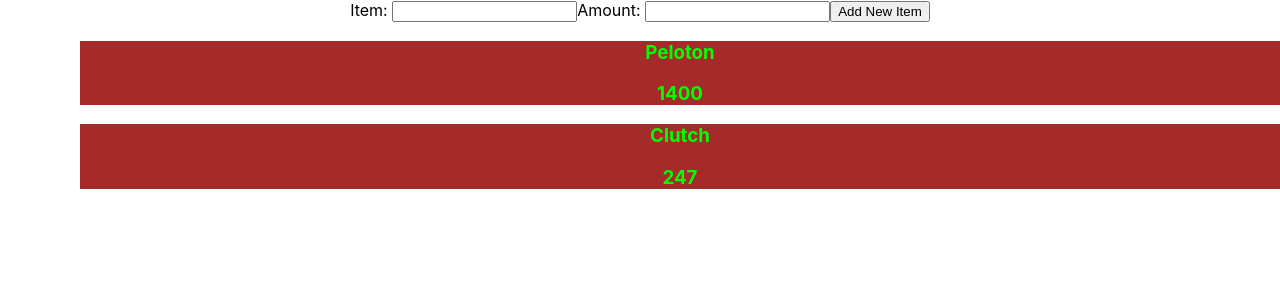
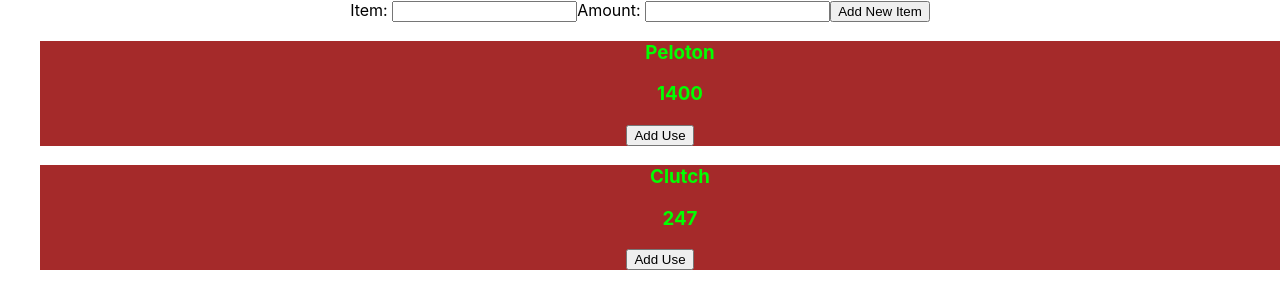
Before and after one commit to cottmar/perWear, a React (Create React App) app in the folder per-wear/: page / in a window 1280 px wide. Shown: the top 308 px of the page. Built offline with nearby package versions, Linux system fonts and the light colour scheme.

Commit message:
added button to individual item div

```diff
--- a/per-wear/src/NewItem/AddUseButton.js
+++ b/per-wear/src/NewItem/AddUseButton.js
@@ -2,16 +2,16 @@
 
 const AddUseButton = (props) => {
 
-    const [ itemsToUse, setItemsToUse ] = useState(false);
+    // const [ itemsToUse, setItemsToUse ] = useState(false);
 
-    const ifItemsListed = (props) => {
-        console.log(props, 'ADD USE BUTTON')
-    }
+    // const ifItemsListed = (props) => {
+    //     console.log(props, 'ADD USE BUTTON')
+    // }
 
     return (
         <div>
-            {ifItemsListed === true ? <button>Add Use</button> : <p>Nothing</p>}
-            {/* <button>Add Use</button> */}
+            {/* {ifItemsListed === true ? <button>Add Use</button> : <p>Nothing</p>} */}
+            <button>Add Use</button>
         </div>
     )
 }
--- a/per-wear/src/NewItem/Item.js
+++ b/per-wear/src/NewItem/Item.js
@@ -5,12 +5,13 @@
 const Item = (props) => {
     console.log('THE PROPS IN ITEM', props)
     return (
-        <ul>
-            <div className="new-item-added">
-                <h3>{props.item}</h3>
-                <h3>{props.amount}</h3>
-            </div>
-        </ul>
+        <div className="new-item-added">
+            <ul>
+                    <h3>{props.item}</h3>
+                    <h3>{props.amount}</h3>
+            </ul>
+            <AddUseButton />
+        </div>
     )
 }
 
--- a/per-wear/src/NewItem/ItemsList.js
+++ b/per-wear/src/NewItem/ItemsList.js
@@ -8,6 +8,7 @@
     }
 
     return (
+        <div>
             <ul>
                 {props.item.map((item) => (
                     <Item
@@ -17,6 +18,7 @@
                    />
                 ))}
             </ul>
+        </div>
     )
 }
 
```
Lines whose indentation alone changed are shown as unchanged.
